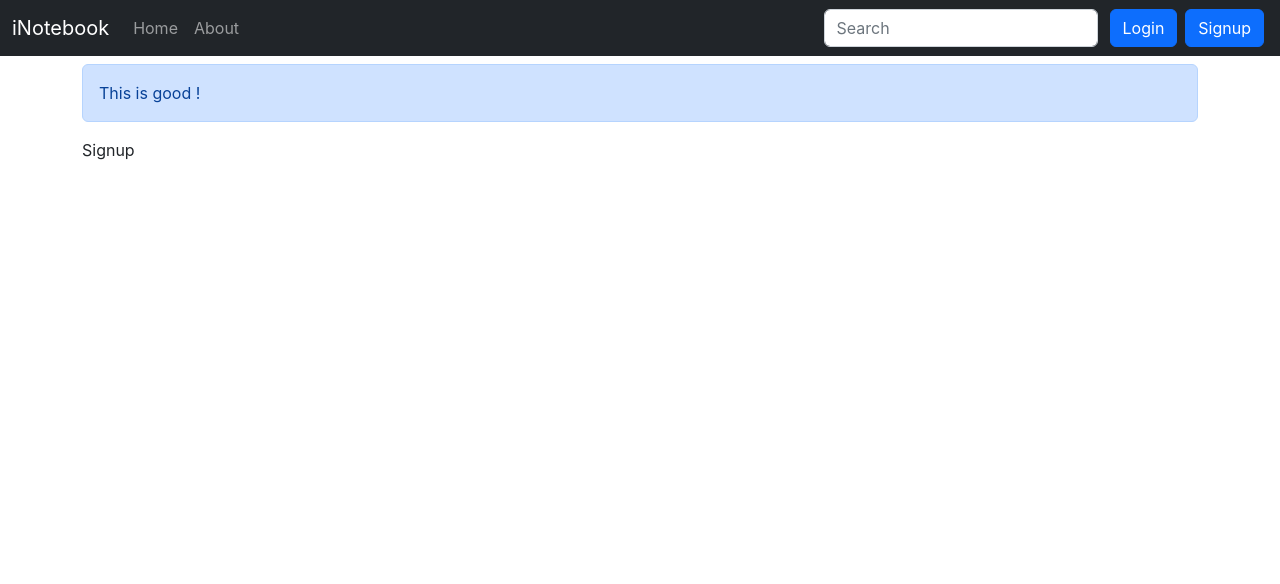
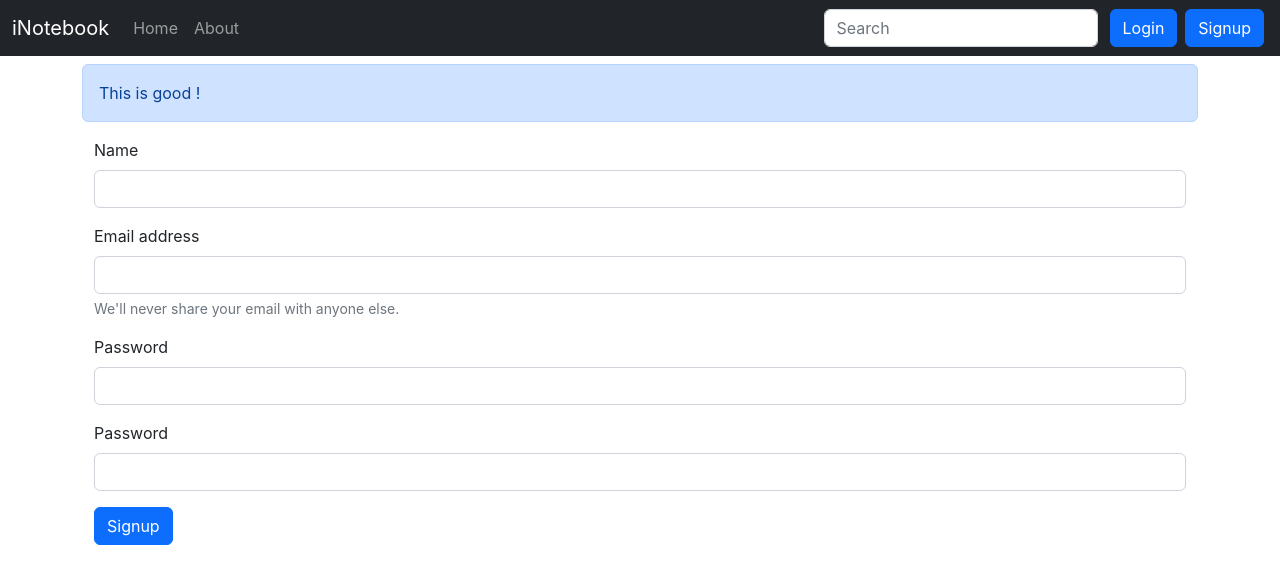
Before and after one commit to Imperial79/inotebook_react, a React (Create React App) app: page /signup in a window 1280 px wide. Shown: the top 584 px of the page. Built offline with nearby package versions, Linux system fonts and the light colour scheme.

Commit message:
signup implemented

```diff
--- a/src/components/Login.js
+++ b/src/components/Login.js
@@ -2,7 +2,10 @@
 import { useNavigate } from "react-router-dom";
 
 const Login = () => {
-  const [credentials, setCredentials] = useState({ email: "", password: "" });
+	const [credentials, setCredentials] = useState({
+		email: "",
+		password: "",
+	});
 	let navigate = useNavigate();
 
 	const host = "http://localhost:5000";
@@ -24,6 +27,8 @@
 		console.log(json);
 		if (json.success === true) {
 			localStorage.setItem("token", json.authToken);
+
+			//  Navigating to home after autentication succeeds
 			navigate("/");
 		} else {
 			alert("Invalid Credentials");
--- a/src/components/Signup.js
+++ b/src/components/Signup.js
@@ -1,7 +1,116 @@
 import React from "react";
+import { useState } from "react";
+import { useNavigate } from "react-router-dom";
 
 const Signup = () => {
-  return <div>Signup</div>;
+	const [credentials, setCredentials] = useState({
+		name: "",
+		email: "",
+		password: "",
+		cpassword: "",
+	});
+	let navigate = useNavigate();
+
+	const host = "http://localhost:5000";
+
+	const onChange = (e) => {
+		setCredentials({ ...credentials, [e.target.name]: e.target.value });
+	};
+
+	const handleSubmit = async (e) => {
+		e.preventDefault();
+		const { name, email, password } = credentials;
+		const response = await fetch(`${host}/api/auth/createUser`, {
+			method: "POST",
+			headers: {
+				"Content-Type": "application/json",
+			},
+			body: JSON.stringify({
+				name, email, password
+			}),
+		});
+		const json = await response.json();
+		console.log(json);
+
+		if (json.success) {
+			localStorage.setItem("token", json.authToken);
+			//  Navigating to home after signup
+			navigate("/");
+		} else {
+			alert(json.error);
+		}
+	}
+
+	return (
+		<div className="container">
+			<form onSubmit={handleSubmit}>
+				{/* ------------NAME---------- */}
+				<div className="mb-3">
+					<label htmlFor="name" className="form-label">
+						Name
+					</label>
+					<input
+						type="name"
+						className="form-control"
+						id="name"
+						value={credentials.name}
+						name="name"
+						onChange={onChange}
+					/>
+				</div>
+				{/* ------------EMAIL ADDRESS---------- */}
+				<div className="mb-3">
+					<label htmlFor="email" className="form-label">
+						Email address
+					</label>
+					<input
+						type="email"
+						className="form-control"
+						id="email"
+						value={credentials.email}
+						aria-describedby="emailHelp"
+						name="email"
+						onChange={onChange}
+					/>
+					<div id="emailHelp" className="form-text">
+						We'll never share your email with anyone else.
+					</div>
+				</div>
+				{/* ------------PASSWORD---------- */}
+				<div className="mb-3">
+					<label htmlFor="password" className="form-label">
+						Password
+					</label>
+					<input
+						type="password"
+						className="form-control"
+						id="password"
+						name="password"
+						value={credentials.password} required minLength={5}
+						onChange={onChange}
+					/>
+				</div>
+				{/* ------------CONFIRM PASSWORD---------- */}
+				<div className="mb-3">
+					<label htmlFor="password" className="form-label">
+						Password
+					</label>
+					<input
+						type="password"
+						className="form-control"
+						id="cpassword"
+						name="cpassword"
+						value={credentials.cpassword} required minLength={5}
+						onChange={onChange}
+					/>
+				</div>
+				{/* ------------SIGNUP BUTTON---------- */}
+				<button type="submit" className="btn btn-primary">
+					Signup
+				</button>
+			</form>
+		</div>
+	);
 };
 
 export default Signup;
```
Also changed, not shown: src/components/Navbar.js (indentation only), 1 other file (tests, documents, lock files or other folders). Lines whose indentation alone changed are shown as unchanged.
